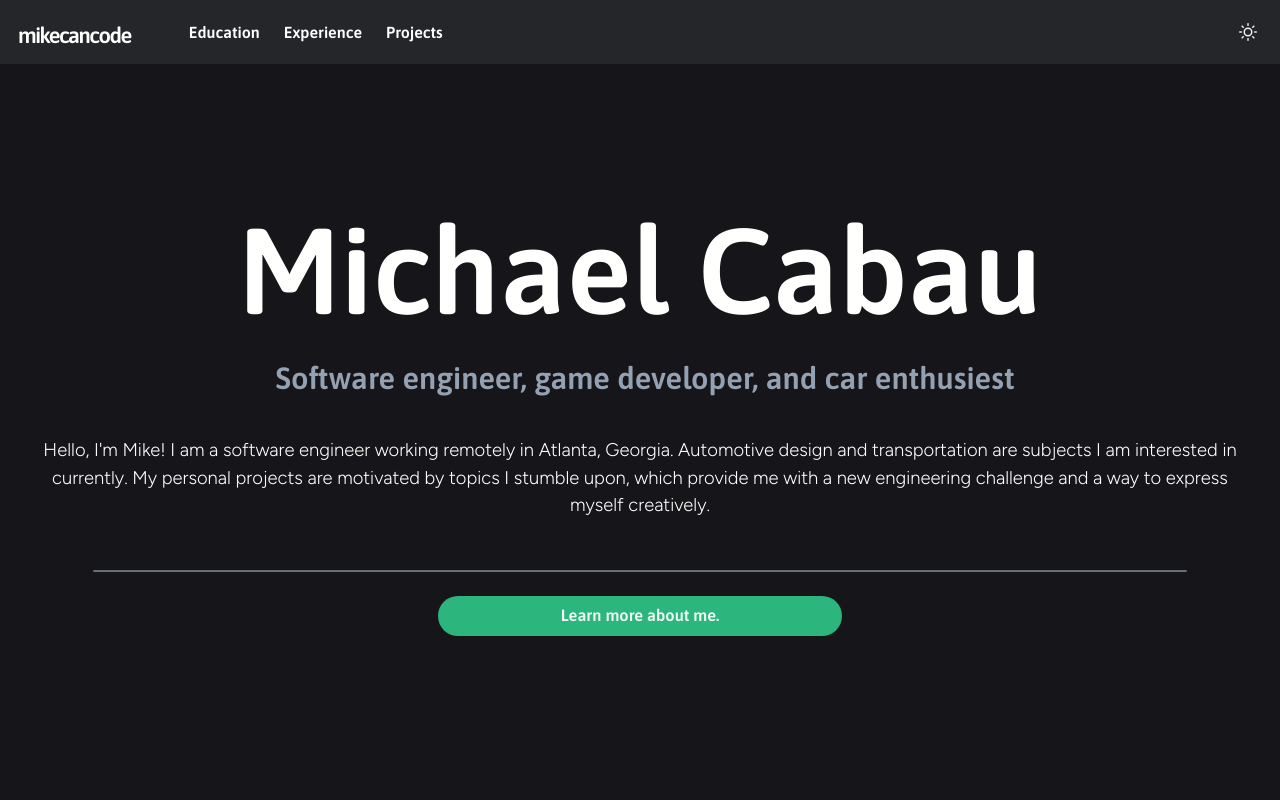
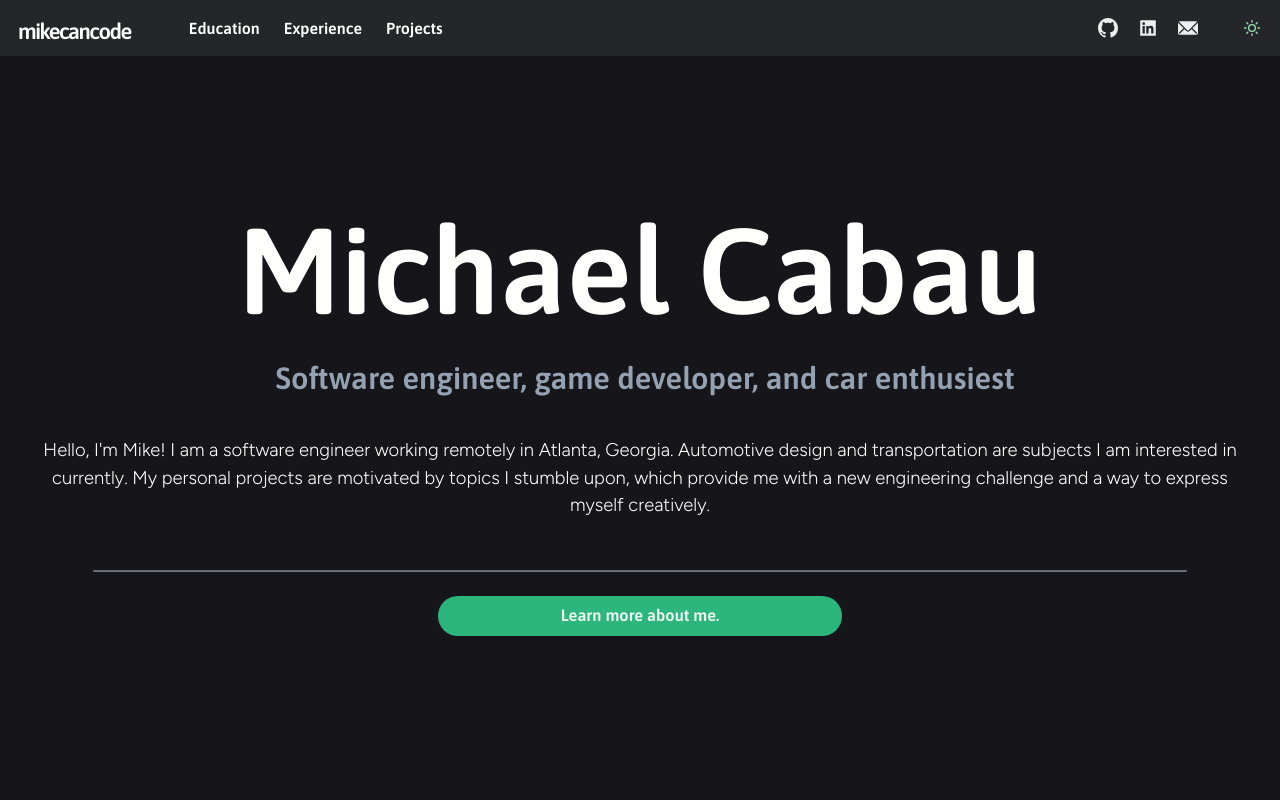
Before and after one commit to bcabau1/mike-can-code, a Next.js app: page / in a window 1280 px wide. Shown: the top 800 px of the page. Built offline with nearby package versions, Linux system fonts and the light colour scheme.

Commit message:
navbar change
added social links to navbar

```diff
--- a/components/navbar.js
+++ b/components/navbar.js
@@ -13,10 +13,13 @@ import {
   MenuButton,
   IconButton,
   useColorModeValue,
-  Text
+  Text, Icon
 } from '@chakra-ui/react'
 import { HamburgerIcon } from '@chakra-ui/icons'
 import ToggleTheme from './toggletheme'
+import { EmailIcon } from '@chakra-ui/icons'
+import { GoMarkGithub } from "react-icons/go";
+import { AiFillLinkedin } from "react-icons/ai";
 
 export const LinkItem = ({ href, path, target, children, ...props }) => {
   const active = path === href
@@ -64,9 +67,9 @@ export default function Navbar(props) {
         </Flex>
 
         <Stack fontFamily='heading'
-          direction={{ base: 'column', md: 'row' }}
-          display={{ base: 'none', md: 'flex' }}
-          width={{ base: 'full', md: 'auto' }}
+          direction={{ base: 'column', lg: 'row' }}
+          display={{ base: 'none', lg: 'flex' }}
+          width={{ base: 'full', lg: 'auto' }}
           alignItems="center"
           flexGrow={1}
           mt={{ base: 4, md: 0 }}
@@ -83,8 +86,35 @@ export default function Navbar(props) {
         </Stack>
 
         <Box flex={1} align="right">
-        <ToggleTheme />
-          <Box ml={2} display={{ base: 'inline-block', md: 'none' }}>
+          <IconButton
+                      size='md'
+                      isRound={true}
+                      aria-label="github"
+                      variant="ghost"
+                      colorScheme={useColorModeValue('gray', 'gray')}
+                      icon={<Icon as={GoMarkGithub} h='20px' w='20px'/>}
+                      onClick={() => document.location.href = 'https://github.com/bcabau1'}
+          ></IconButton>
+          <IconButton
+                      size='md'
+                      isRound={true}
+                      aria-label="linked-in"
+                      variant="ghost"
+                      colorScheme={useColorModeValue('gray', 'gray')}
+                      icon={<Icon as={AiFillLinkedin} h='20px' w='20px'/>}
+                      onClick={() => document.location.href = 'https://www.linkedin.com/in/brian-cabau-91525b197'}
+          ></IconButton>
+          <IconButton mr={6}
+                      size='md'
+                      isRound={true}
+                      aria-label="change theme"
+                      variant="ghost"
+                      colorScheme={useColorModeValue('gray', 'gray')}
+                      icon={<Icon as={EmailIcon} h='20px' w='20px'/>}
+                      onClick={() => window.open('mailto:bmcabaudev@gmail.com')}
+          ></IconButton>
+          <ToggleTheme />
+          <Box ml={2} display={{ base: 'inline-block', lg: 'none' }}>
             <Menu isLazy id="navbar-menu">
               <MenuButton
                 size='lg'
--- a/components/toggletheme.js
+++ b/components/toggletheme.js
@@ -8,10 +8,10 @@ export default function ToggleTheme() {
   return (
         <IconButton
           isRound={true}
-          size='lg'
+          size='md'
           aria-label="change theme"
           variant="ghost"
-          colorScheme={useColorModeValue('gray', 'gray')}
+          colorScheme={useColorModeValue('cyan','green')}
           icon={useColorModeValue(<MoonIcon />, <SunIcon />)}
           onClick={toggleColorMode}
         ></IconButton>
```
